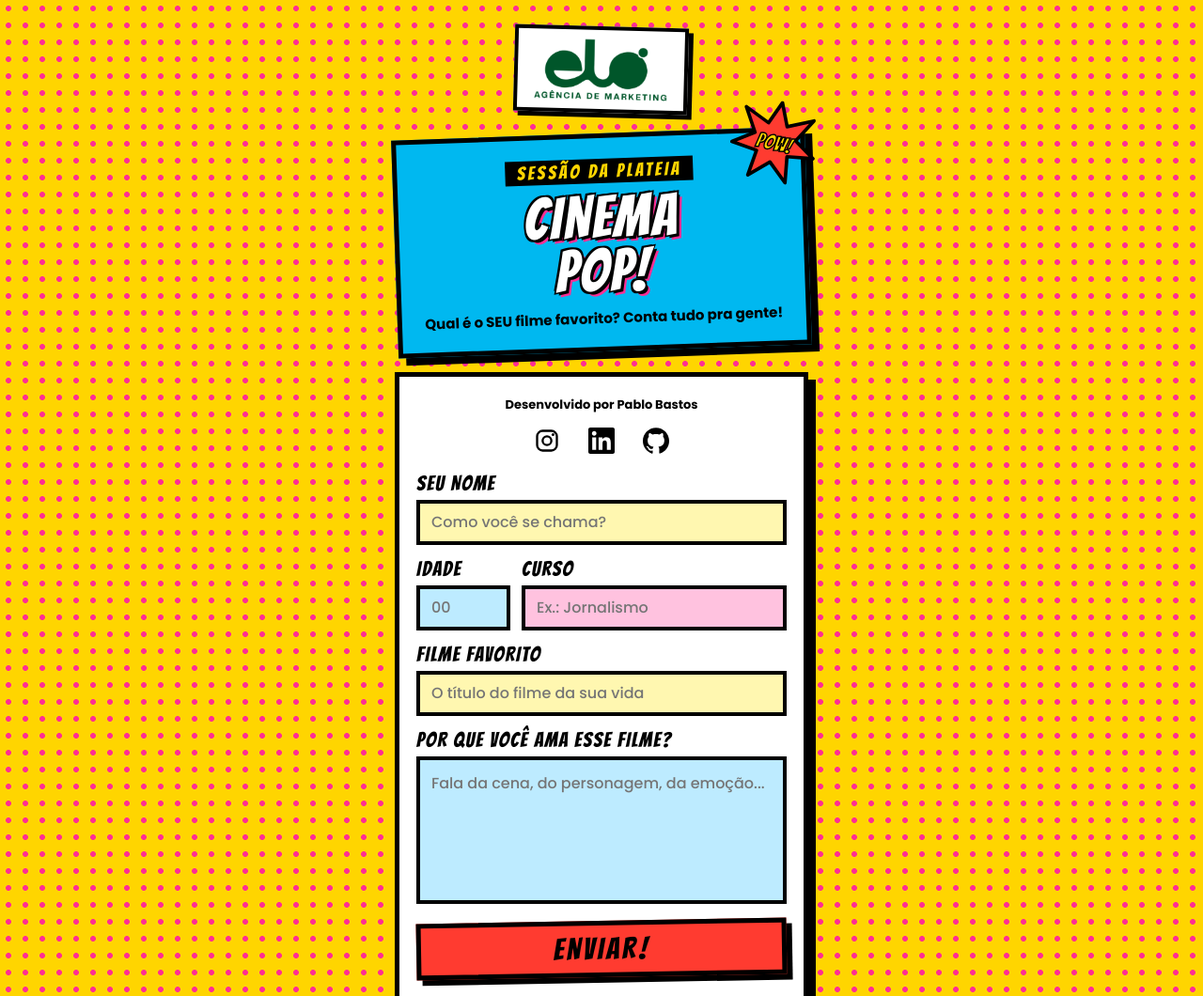
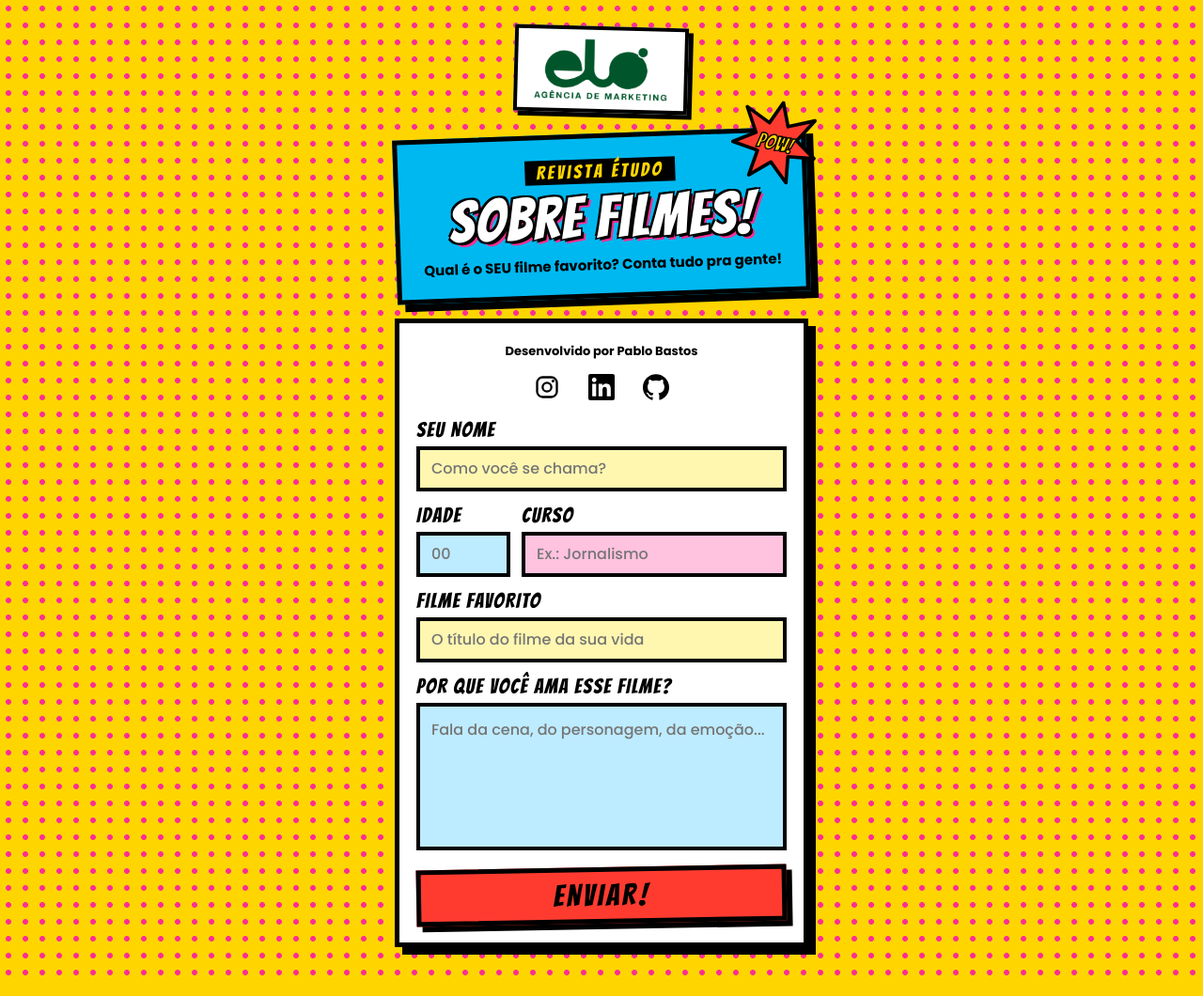
Before and after one commit to PabloBastos/cinema-pop-jornalismo, a plain HTML site: page index.html in a window 1280 px wide. Shown: the top 1060 px of the page at 94% size. Drawn offline with Linux system fonts and the light colour scheme.

Commit message:
Correção título

```diff
--- a/index.html
+++ b/index.html
@@ -14,8 +14,8 @@
 
   <header class="hero">
     <svg class="pow" aria-hidden="true" width="92" height="92" viewBox="0 0 100 100"><polygon points="50,2 61,28 90,15 74,42 98,58 68,62 72,92 50,72 28,92 32,62 2,58 26,42 10,15 39,28" fill="#FF3B30" stroke="#000" stroke-width="4" stroke-linejoin="round"/><text x="50" y="58" text-anchor="middle" font-family="Bangers,sans-serif" font-size="24" fill="#FFD500" stroke="#000" stroke-width="1.5">POW!</text></svg>
-    <div class="tag">SESSÃO DA PLATEIA</div>
-    <h1>CINEMA<br>POP!</h1>
+    <div class="tag">Revista ÉTUDO</div>
+    <h1>Sobre filmes!</h1>
     <p>Qual é o SEU filme favorito? Conta tudo pra gente!</p>
   </header>
 
```
